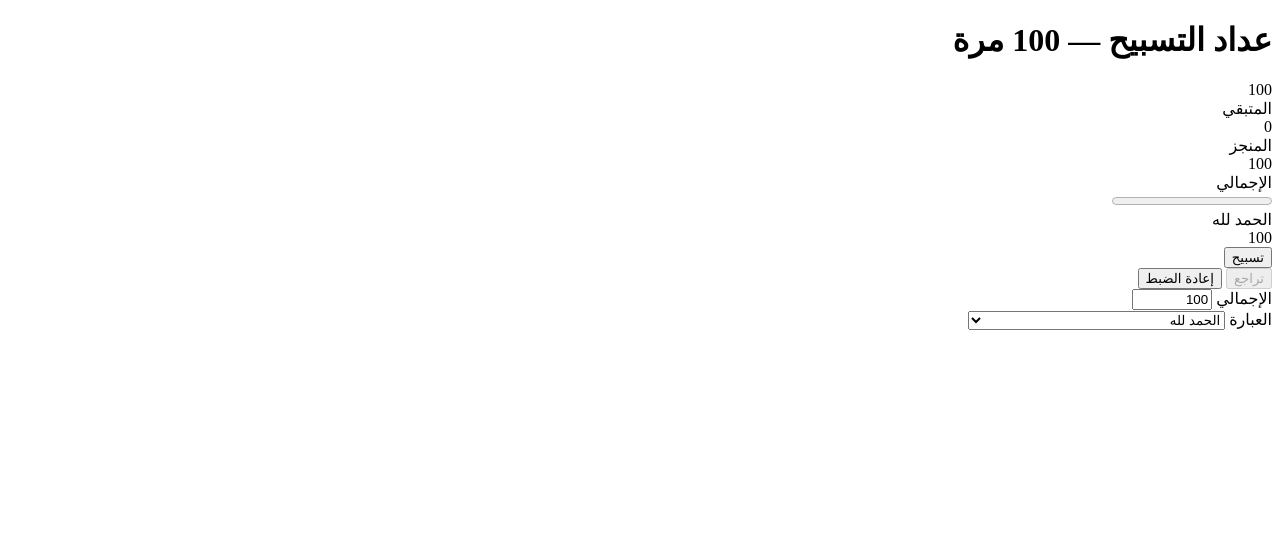
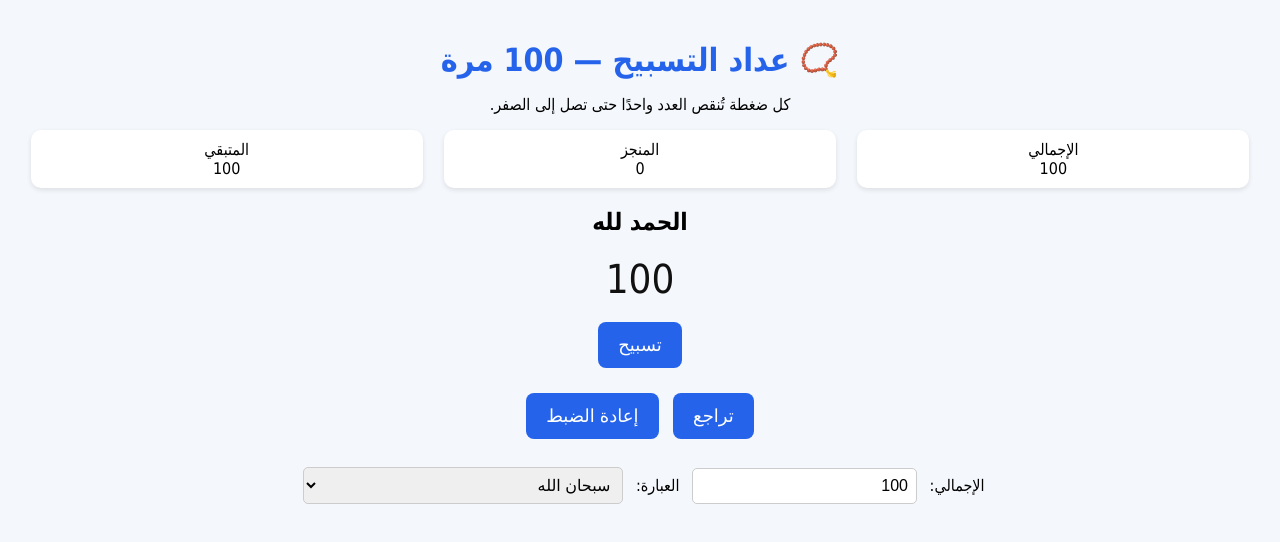
Before and after one commit to abuazooz1984-hub/tasbeeh, a plain HTML site: page index.html in a window 1280 px wide. Drawn offline with Linux system fonts and the light colour scheme.

Commit message:
Update index.html

```diff
--- a/index.html
+++ b/index.html
@@ -1,101 +1,152 @@
-<!doctype html>
+<!DOCTYPE html>
 <html lang="ar" dir="rtl">
 <head>
-  <meta charset="utf-8" />
-  <meta name="viewport" content="width=device-width, initial-scale=1, viewport-fit=cover, maximum-scale=1" />
-  <title>عداد التسبيح — 100 مرة</title>
-  <link rel="manifest" href="manifest.webmanifest" />
-  <meta name="theme-color" content="#2563eb" />
-  <meta name="apple-mobile-web-app-capable" content="yes" />
-  <meta name="apple-mobile-web-app-title" content="التسبيح" />
-  <link rel="apple-touch-icon" href="icon-192.png" />
-
+  <meta charset="UTF-8">
+  <meta name="viewport" content="width=device-width, initial-scale=1.0">
+  <title>عداد التسبيح</title>
   <style>
-    /* (نفس التنسيقات السابقة) */
+    body {
+      font-family: 'Tahoma', sans-serif;
+      background-color: #f4f7fb;
+      text-align: center;
+      margin: 0;
+      padding: 20px;
+    }
+    h1 {
+      color: #2563eb;
+      margin-bottom: 10px;
+    }
+    .stats {
+      display: flex;
+      justify-content: space-around;
+      margin: 15px 0;
+    }
+    .box {
+      background: #fff;
+      padding: 10px;
+      border-radius: 10px;
+      box-shadow: 0 2px 5px rgba(0,0,0,0.1);
+      width: 30%;
+    }
+    .big {
+      font-size: 40px;
+      color: #111;
+      margin: 15px 0;
+    }
+    button {
+      background-color: #2563eb;
+      color: #fff;
+      border: none;
+      padding: 12px 20px;
+      margin: 5px;
+      font-size: 18px;
+      border-radius: 8px;
+      cursor: pointer;
+    }
+    button:hover {
+      background-color: #1e4ed8;
+    }
+    .controls {
+      margin-top: 15px;
+    }
+    select, input {
+      padding: 8px;
+      margin: 8px;
+      font-size: 16px;
+      border-radius: 5px;
+      border: 1px solid #ccc;
+    }
   </style>
 </head>
 <body>
-  <div class="container">
-    <main class="card">
-      <h1>عداد التسبيح — 100 مرة</h1>
-      <div class="stats">
-        <div class="stat"><div class="num" id="remaining">100</div><div class="label">المتبقي</div></div>
-        <div class="stat"><div class="num" id="done">0</div><div class="label">المنجز</div></div>
-        <div class="stat"><div class="num" id="total">100</div><div class="label">الإجمالي</div></div>
-      </div>
+  <h1>📿 عداد التسبيح — 100 مرة</h1>
+  <p>كل ضغطة تُنقص العدد واحدًا حتى تصل إلى الصفر.</p>
 
-      <progress id="progress" max="100" value="0"></progress>
-      <div class="phrase" id="phrase">الحمد لله</div>
-      <div class="big-count" id="bigCount">100</div>
+  <div class="stats">
+    <div class="box"><div>الإجمالي</div><div id="total">100</div></div>
+    <div class="box"><div>المنجز</div><div id="done">0</div></div>
+    <div class="box"><div>المتبقي</div><div id="remaining">100</div></div>
+  </div>
 
-      <div class="row"><button id="tasbeehBtn" class="btn btn-primary">تسبيح</button></div>
-      <div class="row">
-        <button id="undoBtn" class="btn" disabled>تراجع</button>
-        <button id="resetBtn" class="btn">إعادة الضبط</button>
-      </div>
+  <h2 id="phrase">الحمد لله</h2>
+  <div class="big" id="counter">100</div>
 
-      <div class="row">
-        <div class="control">
-          <label for="totalInput">الإجمالي</label>
-          <input id="totalInput" type="number" min="1" max="10000" value="100">
-        </div>
-        <div class="control">
-          <label for="phraseSelect">العبارة</label>
-          <select id="phraseSelect">
-            <option value="سبحان الله">سبحان الله</option>
-            <option value="الحمد لله" selected>الحمد لله</option>
-            <option value="الله أكبر">الله أكبر</option>
-            <option value="لا إله إلا الله">لا إله إلا الله</option>
-            <option value="استغفر الله">استغفر الله</option>
-            <option value="لا إله إلا أنت سبحانك إني كنت من الظالمين">لا إله إلا أنت سبحانك إني كنت من الظالمين</option>
-            <option value="لا حول ولا قوة إلا بالله العلي العظيم">لا حول ولا قوة إلا بالله العلي العظيم</option>
-            <option value="اللهم صل وسلم وبارك على سيدنا محمد">اللهم صل وسلم وبارك على سيدنا محمد</option>
-          </select>
-        </div>
-      </div>
+  <button id="tasbeehBtn">تسبيح</button>
+  <div class="controls">
+    <button id="undoBtn">تراجع</button>
+    <button id="resetBtn">إعادة الضبط</button>
+  </div>
 
-      <div id="doneBanner" class="done">تم الإكمال! بارك الله فيك.</div>
-    </main>
+  <div class="controls">
+    <label>الإجمالي: <input type="number" id="totalInput" value="100"></label>
+    <label>العبارة:
+      <select id="phraseSelect">
+        <option>سبحان الله</option>
+        <option>الحمد لله</option>
+        <option>الله أكبر</option>
+        <option>لا إله إلا الله</option>
+        <option>استغفر الله</option>
+        <option>لا إله إلا أنت سبحانك إني كنت من الظالمين</option>
+        <option>لا حول ولا قوة إلا بالله العلي العظيم</option>
+        <option>اللهم صل وسلم وبارك على سيدنا محمد</option>
+      </select>
+    </label>
   </div>
 
   <script>
-  (function(){
-    const $ = id => document.getElementById(id);
-    const state = { total:100, remaining:100, history:[], phrase:"الحمد لله" };
+    let total = 100, remaining = 100, done = 0;
+    const totalEl = document.getElementById("total");
+    const remainingEl = document.getElementById("remaining");
+    const doneEl = document.getElementById("done");
+    const counterEl = document.getElementById("counter");
+    const phraseEl = document.getElementById("phrase");
+    const btn = document.getElementById("tasbeehBtn");
 
-    const remainingEl=$("remaining"), doneEl=$("done"), totalEl=$("total"), bigCountEl=$("bigCount");
-    const progressEl=$("progress"), tasbeehBtn=$("tasbeehBtn"), undoBtn=$("undoBtn"), resetBtn=$("resetBtn");
-    const totalInput=$("totalInput"), phraseEl=$("phrase"), phraseSelect=$("phraseSelect"), doneBanner=$("doneBanner");
+    btn.addEventListener("click", () => {
+      if (remaining > 0) {
+        remaining--;
+        done++;
+        updateUI();
+        if (navigator.vibrate) navigator.vibrate(100); // الاهتزاز
+      }
+    });
 
-    function render(){
-      remainingEl.textContent = state.remaining;
-      doneEl.textContent = state.total - state.remaining;
-      totalEl.textContent = state.total;
-      bigCountEl.textContent = state.remaining;
-      progressEl.max = state.total;
-      progressEl.value = state.total - state.remaining;
-      undoBtn.disabled = state.history.length === 0;
-      phraseEl.textContent = state.phrase;
-      totalInput.value = state.total;
-      phraseSelect.value = state.phrase;
-      doneBanner.style.display = state.remaining === 0 ? "block" : "none";
+    document.getElementById("undoBtn").addEventListener("click", () => {
+      if (done > 0) {
+        remaining++;
+        done--;
+        updateUI();
+      }
+    });
+
+    document.getElementById("resetBtn").addEventListener("click", () => {
+      resetCounter();
+    });
+
+    document.getElementById("totalInput").addEventListener("change", e => {
+      total = parseInt(e.target.value) || 100;
+      resetCounter();
+    });
+
+    document.getElementById("phraseSelect").addEventListener("change", e => {
+      phraseEl.textContent = e.target.value;
+      resetCounter();
+    });
+
+    function updateUI() {
+      totalEl.textContent = total;
+      remainingEl.textContent = remaining;
+      doneEl.textContent = done;
+      counterEl.textContent = remaining;
     }
-    function setTotal(n){ state.total=n; state.remaining=n; state.history=[]; render(); }
-    function tasbeeh(){ if(state.remaining<=0) return; state.history.push(state.remaining); state.remaining--; render(); }
-    function undo(){ if(state.history.length===0) return; state.remaining = state.history.pop(); render(); }
-    function reset(){ state.remaining = state.total; state.history = []; render(); }
 
-    render();
-    tasbeehBtn.addEventListener("click", tasbeeh);
-    undoBtn.addEventListener("click", undo);
-    resetBtn.addEventListener("click", reset);
-    totalInput.addEventListener("change", e=> setTotal(parseInt(e.target.value,10)));
-    phraseSelect.addEventListener("change", e=>{
-      state.phrase = e.target.value;
-      // عند التبديل، صفر العداد
-      setTotal(state.total);
-    });
-  })();
+    function resetCounter() {
+      remaining = total;
+      done = 0;
+      updateUI();
+    }
+
+    updateUI();
   </script>
 </body>
 </html>
```
